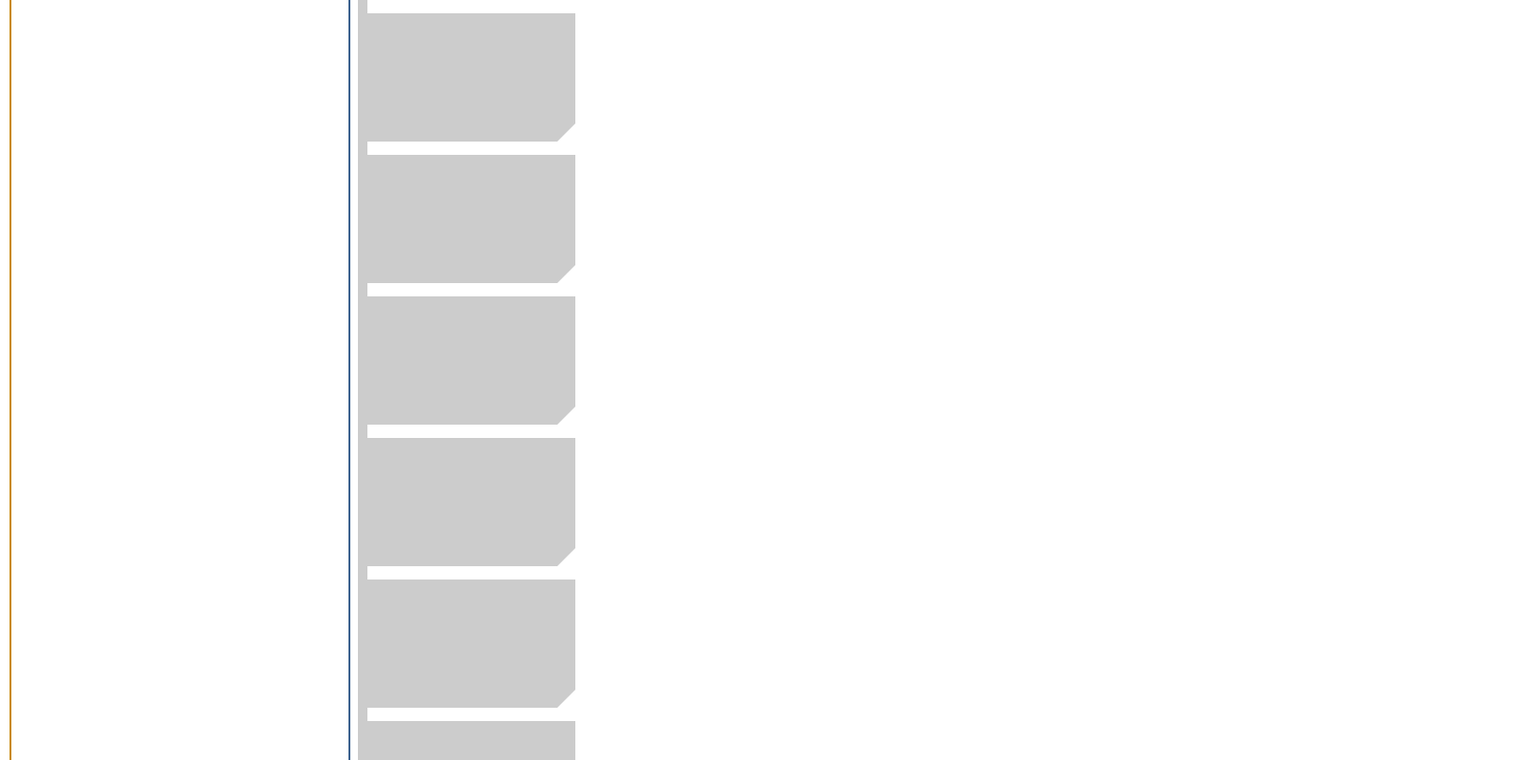
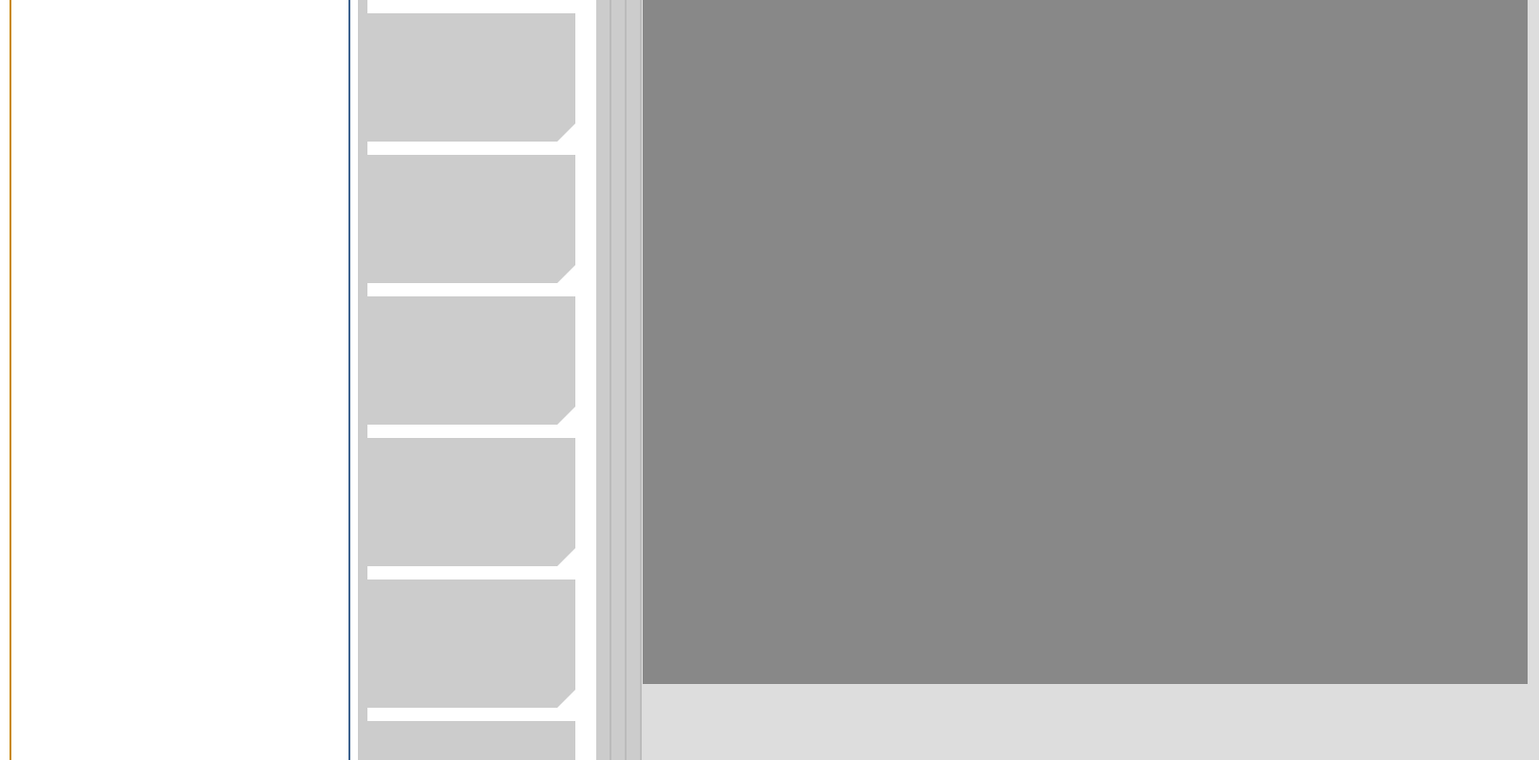
Before and after one commit to bodrul2112/NoteMaker, a plain HTML site: page index.html in a window 1280 px wide. Shown: the whole page at 95% size, 1621 px wide, since content can reach past the window. Drawn offline with Linux system fonts and the light colour scheme.

Commit message:
minor html and css, removed duplicate call to render

```diff
--- a/css/main.css
+++ b/css/main.css
@@ -9,24 +9,16 @@ html,body {
 
 }
 
-.notemaker_container {
+.notemaker_wrapper {
+	padding:0px;
+    margin: 0px;
+    position: absolute;
 
-	width: 200%;
-	height: 100%;
+    height: 100%;
+    width: 100%;
 
-    background: #f9fcf7; /* Old browsers */
-    background: -moz-linear-gradient(top,  #f9fcf7 0%, #f5f9f0 100%); /* FF3.6+ */
-    background: -webkit-gradient(linear, left top, left bottom, color-stop(0%,#f9fcf7), color-stop(100%,#f5f9f0)); /* Chrome,Safari4+ */
-    background: -webkit-linear-gradient(top,  #f9fcf7 0%,#f5f9f0 100%); /* Chrome10+,Safari5.1+ */
-    background: -o-linear-gradient(top,  #f9fcf7 0%,#f5f9f0 100%); /* Opera 11.10+ */
-    background: -ms-linear-gradient(top,  #f9fcf7 0%,#f5f9f0 100%); /* IE10+ */
-    background: linear-gradient(to bottom,  #f9fcf7 0%,#f5f9f0 100%); /* W3C */
-    filter: progid:DXImageTransform.Microsoft.gradient( startColorstr='#f9fcf7', endColorstr='#f5f9f0',GradientType=0 ); /* IE6-9 */
-
-    overflow: hidden;
-	position: absolute;
-	left:-50%;
-	top:0px;
+    top: 0px;
+    left: 0px;
 }
 
 .notemaker_animating {
--- /dev/null
+++ b/css/slidingpages.css
@@ -0,0 +1,63 @@
+
+.sliding_pages {
+    position: absolute;
+    height: 100%;
+    left: 628px;
+    width: 961px;
+    background-color: #ff887c;
+}
+
+.sliding_page {
+    width:100%;
+    height:100%;
+    background-color: #ddd;
+
+    position: absolute;
+    height: 100%;
+    width:100%;
+}
+
+.sliding_navigator {
+    position: absolute;
+    left: 0px;
+    height: 100%;
+    width: 14px;
+    background-color: #CCC;
+    border-right: 2px solid #BBB;
+}
+
+.sliding_page_one {
+    z-index:1;
+}
+
+.sliding_page_two {
+    z-index: 2;
+    left: 16px;
+}
+
+.sliding_page_three {
+    z-index: 3;
+    left: 32px;
+}
+
+.sliding_page_three .content {
+    background-color: #888;
+    position: absolute;
+    left: 17px;
+    width: 97%;
+    height: 90%;
+    overflow: hidden;
+}
+
+.sliding_page_three .content .input {
+    position: absolute;
+    left: 0px;
+    width: 102%;
+    height: 95%;
+    background-color: transparent;
+    border: none;
+    resize: none;
+    outline: none;
+    font-family: Didot, 'Didot LT STD', 'Hoefler Text', Garamond, 'Times New Roman', serif;
+    font-size: 18px;
+}
--- a/index.html
+++ b/index.html
@@ -10,12 +10,15 @@
 	<link rel="stylesheet" type="text/css" href="css/main.css">
 	<link rel="stylesheet" type="text/css" href="css/notemaker.css">
 	<link rel="stylesheet" type="text/css" href="css/searchresults.css">
+	<link rel="stylesheet" type="text/css" href="css/slidingpages.css">
 
 	<script data-main="scripts/main.js" src="scripts/require.js"></script>
 
 </head>
 
 <body>
+
+    <div class="notemaker_wrapper">
 
         <div class="page">
             <div class="page_item topics">
@@ -45,6 +48,24 @@
             </div>
         </div>
 
+        <div class="sliding_pages">
+            <div class="sliding_page sliding_page_one">
+                <div class="sliding_navigator"> </div>
+            </div>
+            <div class="sliding_page sliding_page_two">
+                <div class="sliding_navigator"> </div>
+            </div>
+            <div class="sliding_page sliding_page_three">
+                <div class="sliding_navigator"> </div>
+                <div class="content">
+                    <textarea class="input"></textarea>
+                </div>
+            </div>
+        </div>
+
+    </div>
+
+
     <div class="templates">
 
         <div class="topic">
--- a/scripts/notemaker/NoteMaker.js
+++ b/scripts/notemaker/NoteMaker.js
@@ -1,19 +1,21 @@
 
-define(["thirdparty/jquery","services/TemplateService", "notemaker/page/Page"], function(jQuery, tpl, Page) {
+define(["thirdparty/jquery",
+    "services/TemplateService",
+    "notemaker/page/Page",
+    "notemaker/searchresults/SearchResults"],
+
+    function(jQuery, tpl, Page, SearchResults) {
 
         var NoteMaker = function( )
         {
             this.m_oPage = new Page();
-    }
-
-    NoteMaker.prototype.initialiseToMainPage = function()
-    {
-        this.m_oPage.loadMainPage();
+            this.m_oSearchResults = new SearchResults();
         }
 
         NoteMaker.prototype.render = function()
         {
             this.m_oPage.render(this.m_eElement);
+            this.m_oSearchResults.render(this.m_eElement);
         }
 
         return NoteMaker;
--- a/scripts/notemaker/page/Page.js
+++ b/scripts/notemaker/page/Page.js
@@ -20,11 +20,6 @@ define(["thirdparty/jquery",
     	this.m_oPageManager.loadMainTopic( this );
     	this.m_oPageManager.loadSubTopics( this );
     	this.m_oPageManager.loadNotes( this );
-    }
-
-    Page.prototype.loadMainPage = function( eNoteMakerContainer )
-    {
-    	this.m_oPageRenderer.renderPage( this );
     }
 
     Page.prototype.loadMainPage = function( eNoteMakerContainer )
--- a/scripts/notemaker/searchresults/SearchResults.js
+++ b/scripts/notemaker/searchresults/SearchResults.js
@@ -8,6 +8,10 @@ define(["thirdparty/jquery", "services/TemplateService"], function (jQuery, tpl)
         return this.m_eElement;
     }
 
+    SearchResults.prototype.render = function() {
+
+    }
+
     return SearchResults;
 
 });
```
Lines whose indentation alone changed are shown as unchanged.
